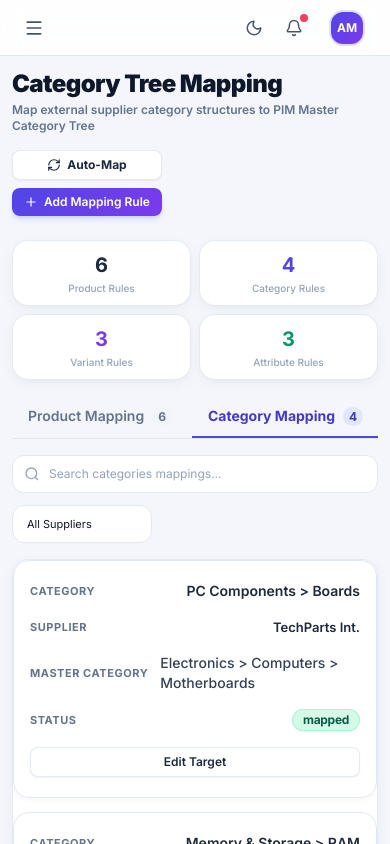
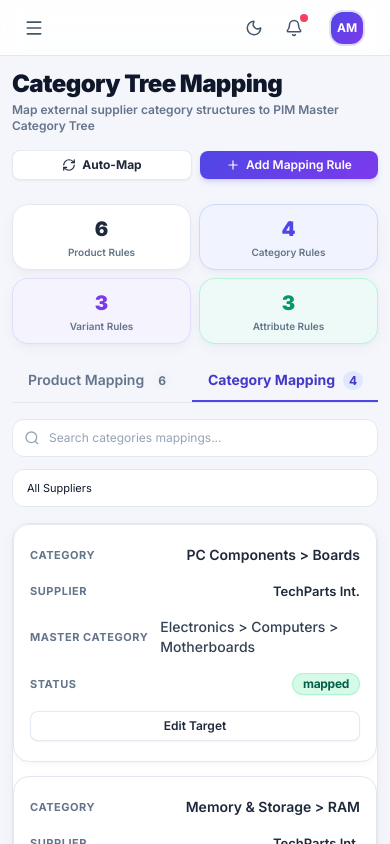
Before and after one commit to satyamgoswami783/SupplyBridge, a React (Vite) app: page /mapping/categories in a window 390 px wide. Built offline with nearby package versions, Linux system fonts and the light colour scheme.

Commit message:
Fix ProductMapping buttons to single row layout on mobile and sync dark theme cards

```diff
--- a/src/features/mapping/ProductMapping.tsx
+++ b/src/features/mapping/ProductMapping.tsx
@@ -317,18 +317,18 @@ export const ProductMapping: React.FC = () => {
         title={pageTitles[activeMapping]?.title || 'Product Mapping'}
         subtitle={pageTitles[activeMapping]?.subtitle || 'Manage schema mapping rules'}
         actions={
-          <div className="flex flex-col sm:flex-row items-stretch sm:items-center gap-2">
+          <div className="flex items-center gap-2 flex-wrap w-full sm:w-auto">
             <button
               onClick={handleAutoMap}
               disabled={isAutoMapping}
-              className="btn-secondary btn-sm flex items-center gap-1.5 font-bold cursor-pointer"
+              className="btn-secondary btn-sm flex items-center justify-center gap-1.5 font-bold cursor-pointer flex-1 sm:flex-initial"
             >
               <RefreshCw size={14} className={isAutoMapping ? 'animate-spin text-primary-600' : ''} />
-              {isAutoMapping ? 'Auto-Mapping...' : <><span className="hidden sm:inline">Auto-Map High Confidence</span><span className="sm:hidden">Auto-Map</span></>}
+              {isAutoMapping ? 'Auto-Mapping...' : 'Auto-Map'}
             </button>
             <button
               onClick={() => { setFormData({ field1: '', field2: '', supplierName: 'TechParts Int.', dataType: 'String' }); setAddModalOpen(true); }}
-              className="btn-primary btn-sm flex items-center gap-1.5 shadow-md shadow-indigo-500/20 cursor-pointer"
+              className="btn-primary btn-sm flex items-center justify-center gap-1.5 shadow-md shadow-indigo-500/20 cursor-pointer flex-1 sm:flex-initial whitespace-nowrap"
             >
               <Plus size={14} /> Add Mapping Rule
             </button>
@@ -339,14 +339,14 @@ export const ProductMapping: React.FC = () => {
       {/* Stats Summary Cards */}
       <div className="grid grid-cols-2 sm:grid-cols-4 gap-2 sm:gap-4">
         {[
-          { label: 'Product Rules',  value: productMappings.length, color: 'text-slate-800 dark:text-slate-100' },
-          { label: 'Category Rules', value: categoryMappings.length, color: 'text-primary-600 dark:text-primary-400' },
-          { label: 'Variant Rules',  value: variantMappings.length, color: 'text-violet-600 dark:text-violet-400' },
-          { label: 'Attribute Rules',value: attributeMappings.length, color: 'text-emerald-600 dark:text-emerald-400' },
+          { label: 'Product Rules',  value: productMappings.length, color: 'text-slate-800 dark:text-slate-100', bg: 'bg-white dark:bg-slate-900 border border-slate-200 dark:border-slate-800' },
+          { label: 'Category Rules', value: categoryMappings.length, color: 'text-primary-600 dark:text-primary-400', bg: 'bg-primary-50/70 dark:bg-primary-950/40 border border-primary-200/80 dark:border-primary-900/50' },
+          { label: 'Variant Rules',  value: variantMappings.length, color: 'text-violet-600 dark:text-violet-400', bg: 'bg-violet-50/70 dark:bg-violet-950/40 border border-violet-200/80 dark:border-violet-900/50' },
+          { label: 'Attribute Rules',value: attributeMappings.length, color: 'text-emerald-600 dark:text-emerald-400', bg: 'bg-emerald-50/70 dark:bg-emerald-950/40 border border-emerald-200/80 dark:border-emerald-900/50' },
         ].map(s => (
-          <div key={s.label} className="card px-3 py-2.5 sm:px-4 sm:py-3 text-center">
-            <p className={`text-xl sm:text-2xl font-bold ${s.color}`}>{s.value}</p>
-            <p className="text-2xs sm:text-xs text-slate-400 font-medium mt-0.5">{s.label}</p>
+          <div key={s.label} className={`card px-3 py-2.5 sm:px-4 sm:py-3 text-center rounded-2xl ${s.bg}`}>
+            <p className={`text-xl sm:text-2xl font-black ${s.color}`}>{s.value}</p>
+            <p className="text-2xs sm:text-xs text-slate-500 dark:text-slate-400 font-semibold mt-0.5">{s.label}</p>
           </div>
         ))}
       </div>
@@ -355,7 +355,7 @@ export const ProductMapping: React.FC = () => {
 
       <FilterBar search={search} onSearch={setSearch} placeholder={`Search ${activeMapping} mappings...`}>
         <select
-          className="select input-sm w-auto min-w-[140px]"
+          className="select input-sm w-full sm:w-auto min-w-[140px]"
           value={supplierFilter}
           onChange={e => setSupplierFilter(e.target.value)}
         >
@@ -368,7 +368,7 @@ export const ProductMapping: React.FC = () => {
 
       {/* --- TAB 1: PRODUCT SKU MAPPING --- */}
       {activeMapping === 'products' && (
-        <div className="card overflow-hidden border border-slate-200/90 dark:border-slate-800">
+        <div className="card overflow-hidden bg-white dark:bg-slate-900 border border-slate-200 dark:border-slate-800">
           <div className="table-container">
             <table className="table">
               <thead>
@@ -426,7 +426,7 @@ export const ProductMapping: React.FC = () => {
 
       {/* --- TAB 2: CATEGORY MAPPING --- */}
       {activeMapping === 'categories' && (
-        <div className="card overflow-hidden border border-slate-200/90 dark:border-slate-800">
+        <div className="card overflow-hidden bg-white dark:bg-slate-900 border border-slate-200 dark:border-slate-800">
           <div className="table-container">
             <table className="table">
               <thead>
@@ -441,7 +441,7 @@ export const ProductMapping: React.FC = () => {
               </thead>
               <tbody>
                 {categoryMappings.map(m => (
-                  <tr key={m.id} className="hover:bg-slate-50/80 transition-colors">
+                  <tr key={m.id} className="hover:bg-slate-50/80 dark:hover:bg-slate-800/50 transition-colors">
                     <td data-label="Category"><span className="text-sm font-semibold text-slate-800 dark:text-slate-200">{m.supplierCategory}</span></td>
                     <td data-label="Supplier">{m.supplierName}</td>
                     <td className="text-center mobile-hidden"><ArrowLeftRight size={14} className="text-slate-400 mx-auto" /></td>
@@ -468,7 +468,7 @@ export const ProductMapping: React.FC = () => {
 
       {/* --- TAB 3: VARIANT MAPPING --- */}
       {activeMapping === 'variants' && (
-        <div className="card overflow-hidden border border-slate-200/90 dark:border-slate-800">
+        <div className="card overflow-hidden bg-white dark:bg-slate-900 border border-slate-200 dark:border-slate-800">
           <div className="table-container">
             <table className="table">
               <thead>
@@ -484,12 +484,12 @@ export const ProductMapping: React.FC = () => {
               </thead>
               <tbody>
                 {variantMappings.map(m => (
-                  <tr key={m.id} className="hover:bg-slate-50/80 transition-colors">
+                  <tr key={m.id} className="hover:bg-slate-50/80 dark:hover:bg-slate-800/50 transition-colors">
                     <td data-label="Variant Key"><code className="mono font-semibold text-slate-800 dark:text-slate-200">{m.supplierVariantKey}</code></td>
                     <td data-label="Supplier">{m.supplierName}</td>
                     <td className="text-center mobile-hidden"><ArrowLeftRight size={14} className="text-slate-400 mx-auto" /></td>
                     <td data-label="Dimension"><span className="text-sm text-slate-700 dark:text-slate-300 font-medium">{m.masterVariantDimension}</span></td>
-                    <td data-label="Mapped Values"><span className="text-xs text-slate-600 font-mono">{m.mappedValues || '—'}</span></td>
+                    <td data-label="Mapped Values"><span className="text-xs text-slate-600 dark:text-slate-400 font-mono">{m.mappedValues || '—'}</span></td>
                     <td data-label="Status"><Badge variant={m.status === 'mapped' ? 'success' : 'danger'}>{m.status}</Badge></td>
                     <td data-label="" className="text-right mobile-full">
                       <button
@@ -512,7 +512,7 @@ export const ProductMapping: React.FC = () => {
 
       {/* --- TAB 4: ATTRIBUTE MAPPING --- */}
       {activeMapping === 'attributes' && (
-        <div className="card overflow-hidden border border-slate-200/90 dark:border-slate-800">
+        <div className="card overflow-hidden bg-white dark:bg-slate-900 border border-slate-200 dark:border-slate-800">
           <div className="table-container">
             <table className="table">
               <thead>
@@ -528,7 +528,7 @@ export const ProductMapping: React.FC = () => {
               </thead>
               <tbody>
                 {attributeMappings.map(m => (
-                  <tr key={m.id} className="hover:bg-slate-50/80 transition-colors">
+                  <tr key={m.id} className="hover:bg-slate-50/80 dark:hover:bg-slate-800/50 transition-colors">
                     <td data-label="Attribute"><code className="mono font-bold text-slate-800 dark:text-slate-200">{m.supplierAttribute}</code></td>
                     <td data-label="Supplier">{m.supplierName}</td>
                     <td className="text-center mobile-hidden"><ArrowLeftRight size={14} className="text-slate-400 mx-auto" /></td>
@@ -553,7 +553,7 @@ export const ProductMapping: React.FC = () => {
 
       {/* --- TAB 5: SUPPLIER FEED MAPPING --- */}
       {activeMapping === 'suppliers' && (
-        <div className="card overflow-hidden border border-slate-200/90 dark:border-slate-800">
+        <div className="card overflow-hidden bg-white dark:bg-slate-900 border border-slate-200 dark:border-slate-800">
           <div className="table-container">
             <table className="table">
               <thead>
```
Also changed, not shown: 2 other files (tests, documents, lock files or other folders).
